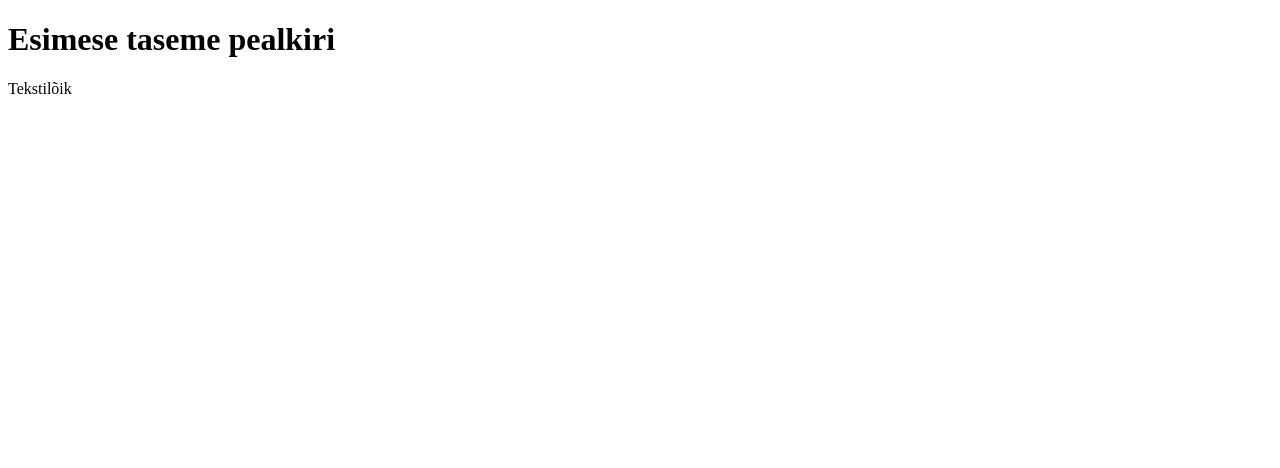
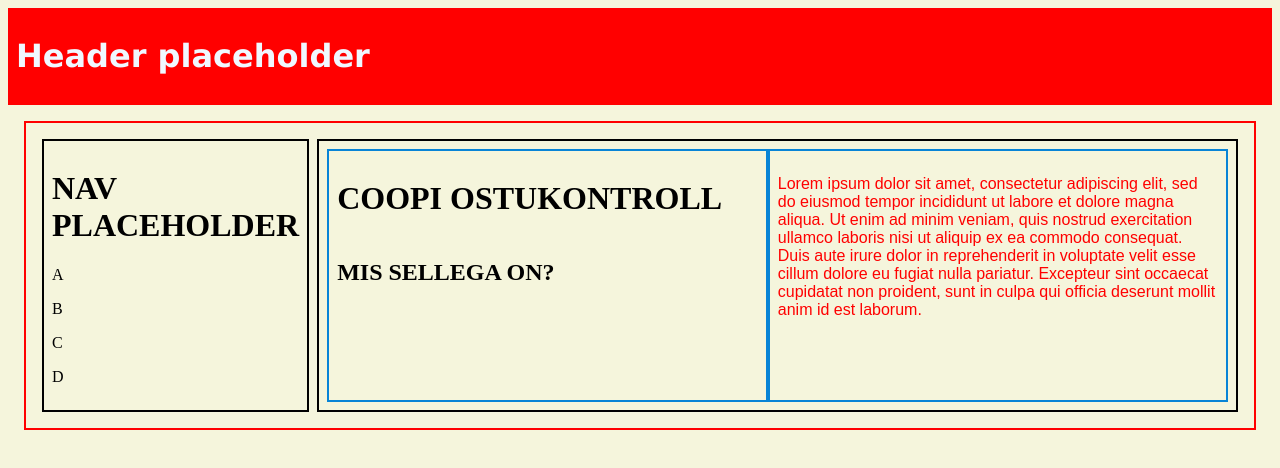
Before and after one commit to nisajev/SE-Seminarid, a plain HTML site: page index.html in a window 1280 px wide. Drawn offline with Linux system fonts and the light colour scheme.

Commit message:
veebileht made

```diff
--- a/index.html
+++ b/index.html
@@ -1,12 +1,46 @@
 <!DOCTYPE html>
-<html>
+<html lang="en">
 <head>
-<title>Lehe päis</title>
+    <meta charset="UTF-8">
+    <meta name="viewport" content="width=device-width, initial-scale=1.0">
+    <title>COOP OSTUKONTROLL</title>
+    <link rel="stylesheet" type="text/css" href="style.css"
+
 </head>
-<body>
 
-<h1>Esimese taseme pealkiri</h1>
-<p>Tekstilõik</p>
+
+<body style="background-color: beige;">
+
+<div class="header">
+    <h1>Header placeholder </h1>
+</div>
+
+    <div class="main">
+
+        <div class="nav">
+            <h1>NAV PLACEHOLDER</h1>
+            <p>A</p>
+            <p>B</p>
+            <p>C</p>
+            <p>D</p>
+        </div>
+
+        <div class="info">
+
+            <div class="vasak">
+                <h1>COOPI OSTUKONTROLL</h1>
+                <h2>MIS SELLEGA ON?</h2>
+            </div>
+
+            <div class="parem">
+                 <p>Lorem ipsum dolor sit amet, consectetur adipiscing elit, sed do eiusmod tempor incididunt ut labore et dolore magna aliqua. Ut enim ad minim veniam, quis nostrud exercitation ullamco laboris nisi ut aliquip ex ea commodo consequat. Duis aute irure dolor in reprehenderit in voluptate velit esse cillum dolore eu fugiat nulla pariatur. Excepteur sint occaecat cupidatat non proident, sunt in culpa qui officia deserunt mollit anim id est laborum.</p>
+            </div>
+
+        </div>
+
+    </div>
+
+
 
 </body>
 </html>
--- a/style.css
+++ b/style.css
@@ -0,0 +1,46 @@
+.header {
+    padding: 8px;
+    background-color: #ff0000;
+    font-family: Verdana, Geneva, Tahoma, sans-serif;
+    color:aliceblue
+}
+
+.main {
+    display: flex;
+    flex-direction: row;
+    border: 2px solid #ff0000;
+    margin: 16px;
+    padding: 16px;
+    gap: 8px;
+}
+
+.nav {
+    border: 2px solid #000000;
+    padding: 8px;
+}
+
+.info {
+    display: flex;
+    flex-direction: row;
+    border: 2px solid #000000;
+    padding: 8px;
+}
+
+.vasak {
+    display: flex;
+    flex-direction: column;
+    box-sizing: border-box;
+    width: 50%;
+    border: 2px solid rgb(8,132,214);
+    padding: 8px;
+}
+.parem {
+    display: flex;
+    flex-direction: column;
+    width: 50%;
+    border: 2px solid rgb(8,132,214);
+    padding: 8px;
+    color: #ff0000;
+    font-family: Arial, Helvetica, sans-serif;
+    font:bold;
+}
```
